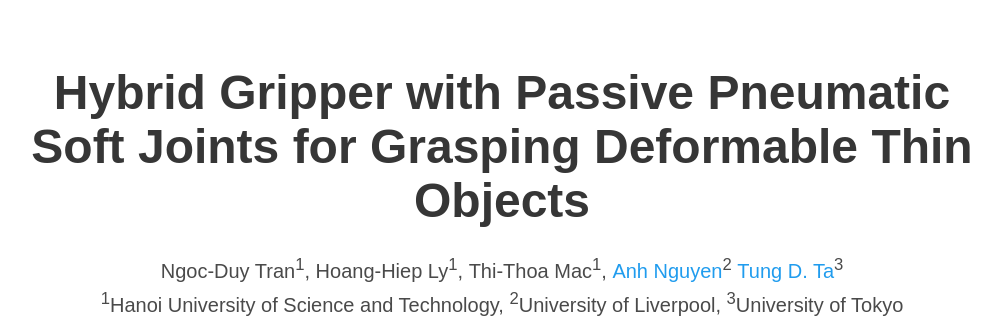
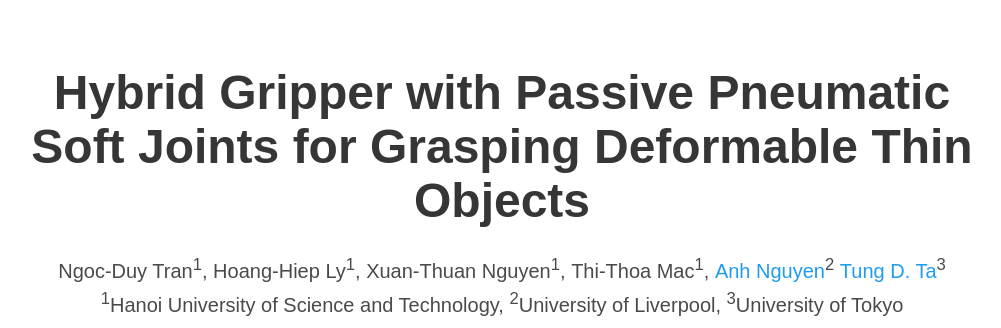
Before and after one commit to YUDY1412/YUDY1412.github.io, a plain HTML site: page index.html in a window 1280 px wide. Shown: the part 218-546 px from the top of the page, without its empty margins (138-1139 px from the left). Drawn offline with nearby package versions, Linux system fonts and the light colour scheme; some icons are missing; a web font is replaced by a local one.

Commit message:
Update index.html

```diff
--- a/index.html
+++ b/index.html
@@ -137,6 +137,7 @@
 			  -->
 			<span class="author-block">Ngoc-Duy Tran<sup>1</sup>,</span>
 			<span class="author-block">Hoang-Hiep Ly<sup>1</sup>,</span>
+			<span class="author-block">Xuan-Thuan Nguyen<sup>1</sup>,</span>
 			<span class="author-block">Thi-Thoa Mac<sup>1</sup>,</span>
 			<span class="author-block">
               <a href="https://scholar.google.co.uk/citations?user=gEbaF0sAAAAJ">Anh Nguyen</a><sup>2</sup></span>
```
